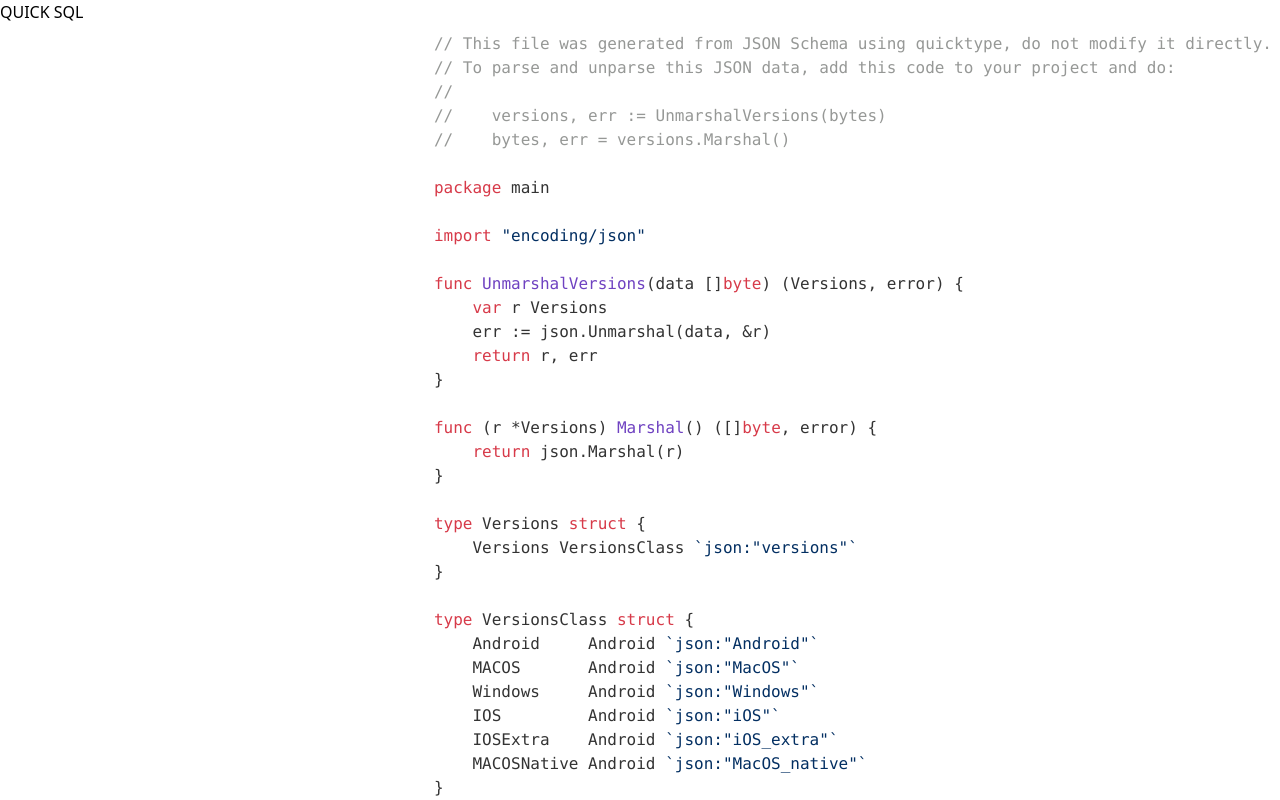
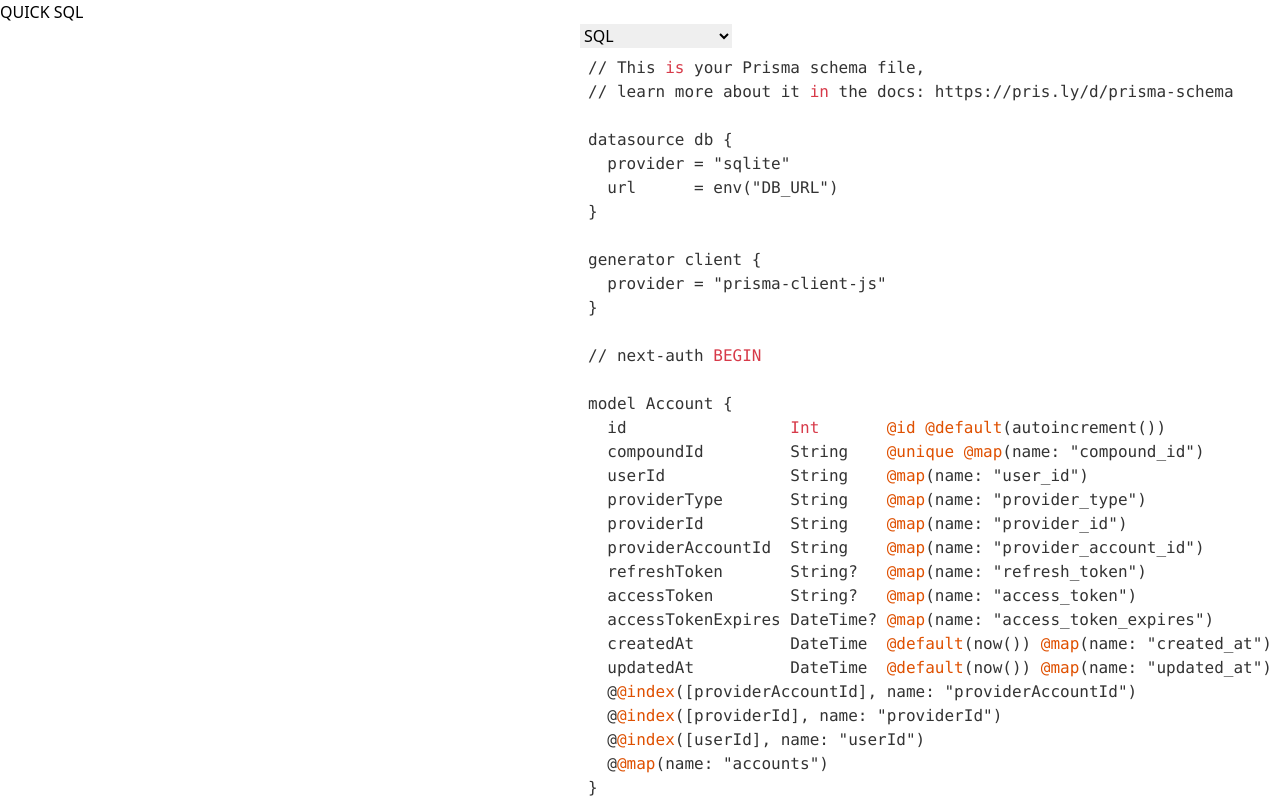
Before and after one commit to zoubingwu/quicksql, a React (Vite) app: page / in a window 1280 px wide. Shown: the top 800 px of the page. Built offline with nearby package versions, Linux system fonts and the light colour scheme.

Commit message:
add lang select

```diff
--- a/src/components/CodeArea.tsx
+++ b/src/components/CodeArea.tsx
@@ -1,77 +1,70 @@
 import React, { useState, useEffect, useRef } from "react";
+import hljs from "highlight.js/lib/core";
 
 import "highlight.js/styles/github-gist.css";
 
-const code = `// This file was generated from JSON Schema using quicktype, do not modify it directly.
-// To parse and unparse this JSON data, add this code to your project and do:
-//
-//    versions, err := UnmarshalVersions(bytes)
-//    bytes, err = versions.Marshal()
+const code = `// This is your Prisma schema file,
+// learn more about it in the docs: https://pris.ly/d/prisma-schema
 
-package main
-
-import "encoding/json"
-
-func UnmarshalVersions(data []byte) (Versions, error) {
-	var r Versions
-	err := json.Unmarshal(data, &r)
-	return r, err
+datasource db {
+  provider = "sqlite"
+  url      = env("DB_URL")
 }
 
-func (r *Versions) Marshal() ([]byte, error) {
-	return json.Marshal(r)
+generator client {
+  provider = "prisma-client-js"
 }
 
-type Versions struct {
-	Versions VersionsClass \`json:"versions"\`
-}
+// next-auth BEGIN
 
-type VersionsClass struct {
-	Android     Android \`json:"Android"\`
-	MACOS       Android \`json:"MacOS"\`
-	Windows     Android \`json:"Windows"\`
-	IOS         Android \`json:"iOS"\`
-	IOSExtra    Android \`json:"iOS_extra"\`
-	MACOSNative Android \`json:"MacOS_native"\`
-}
-
-type Android struct {
-	DownloadLink  string \`json:"download_link"\`
-	QrLink        string \`json:"qr_link"\`
-	VersionNumber string \`json:"version_number"\`
-	Weight        int64  \`json:"weight"\`
-	Hash          string \`json:"hash"\`
+model Account {
+  id                 Int       @id @default(autoincrement())
+  compoundId         String    @unique @map(name: "compound_id")
+  userId             String    @map(name: "user_id")
+  providerType       String    @map(name: "provider_type")
+  providerId         String    @map(name: "provider_id")
+  providerAccountId  String    @map(name: "provider_account_id")
+  refreshToken       String?   @map(name: "refresh_token")
+  accessToken        String?   @map(name: "access_token")
+  accessTokenExpires DateTime? @map(name: "access_token_expires")
+  createdAt          DateTime  @default(now()) @map(name: "created_at")
+  updatedAt          DateTime  @default(now()) @map(name: "updated_at")
+  @@index([providerAccountId], name: "providerAccountId")
+  @@index([providerId], name: "providerId")
+  @@index([userId], name: "userId")
+  @@map(name: "accounts")
 }
 `;
 
-const supported = {
-  //@ts-ignore
+const supportedImportsMap = {
   go: () => import("highlight.js/lib/languages/go"),
+  sql: () => import("highlight.js/lib/languages/sql"),
+  javascript: () => import("highlight.js/lib/languages/javascript"),
+  prisma: () => import("../language/prisma"),
 };
+
+type SupportedLanguage = keyof typeof supportedImportsMap;
 
 const Highlight: React.FC<{
   code: string;
-  language: string;
+  language: SupportedLanguage;
 }> = ({ code, language }) => {
   const ref = useRef<HTMLElement>(null);
 
   useEffect(() => {
-    if (ref && ref.current) {
+    if (ref.current) {
       (async function () {
-        //@ts-ignore
-        const hljs = await import("highlight.js/lib/core");
-        //@ts-ignore
-        const lang = await supported[language]();
-        hljs.registerLanguage(language, lang.default);
+        if (!hljs.getLanguage(language)) {
+          const lang = await supportedImportsMap[language]();
+          hljs.registerLanguage(language, lang.default);
+        }
         hljs.highlightBlock(ref.current as HTMLElement);
       })();
     }
   }, [language]);
 
-  useEffect(() => {}, []);
-
   return (
-    <pre className="flex-1">
+    <pre>
       <code ref={ref} className={`language-${language}`}>
         {code.trim()}
       </code>
@@ -79,8 +72,33 @@ const Highlight: React.FC<{
   );
 };
 
+const ormToLangMap = {
+  SQL: "sql",
+  "Nodejs/TypeORM": "javascript",
+  "Nodejs/Prisma": "javascript",
+  "Go/gorm": "go",
+  "Go/xorm": "go",
+};
+
 export function CodeArea() {
-  const [lang, setLang] = useState("go");
+  const [lang, setLang] = useState<SupportedLanguage>("sql");
 
-  return <Highlight code={code} language={lang} />;
+  return (
+    <div className="flex-1">
+      <select
+        name=""
+        id=""
+        onChange={(e) => setLang(e.target.value as SupportedLanguage)}
+      >
+        {Object.entries(ormToLangMap).map(([k, v]) => {
+          return (
+            <option key={k} value={v}>
+              {k}
+            </option>
+          );
+        })}
+      </select>
+      <Highlight code={code} language={lang} />
+    </div>
+  );
 }
--- /dev/null
+++ b/src/language/prisma.ts
@@ -0,0 +1,25 @@
+//@ts-ignore
+export default function prisma(hljs) {
+  const PRISMA_KEYWORDS = {
+    keyword:
+      "datasource module generator id default map index unique autoincrement now",
+  };
+
+  return {
+    name: "prisma",
+    keywords: PRISMA_KEYWORDS,
+    illegal: "</",
+    contains: [
+      hljs.C_LINE_COMMENT_MODE,
+      hljs.C_BLOCK_COMMENT_MODE,
+      {
+        className: "datasource",
+        beginKeywords: "datasource",
+      },
+      {
+        className: "model",
+        beginKeywords: "model",
+      },
+    ],
+  };
+}
```
